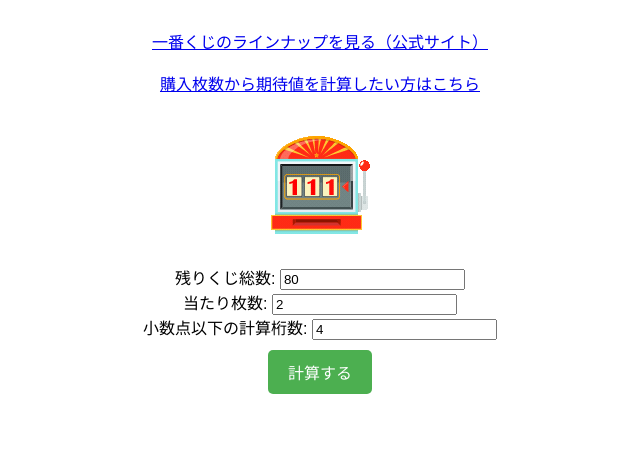
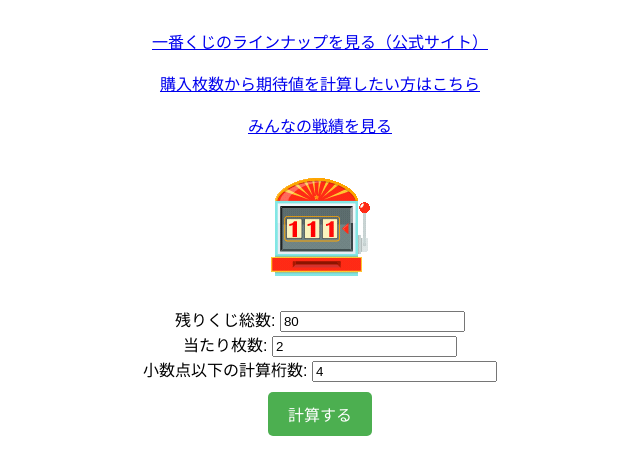
Before and after one commit to YK-313/WebKuziApp, a plain HTML site: page kuzigyakusan.html in a window 1280 px wide. Shown: the part 153-628 px from the top of the page, without its empty margins (320-960 px from the left). Drawn offline with nearby package versions, Linux system fonts and the light colour scheme.

Commit message:
リンク追加

```diff
--- a/kuzigyakusan.html
+++ b/kuzigyakusan.html
@@ -32,7 +32,8 @@
         <a href="https://1kuji.com/products" target="_blank" rel="noopener noreferrer">
             一番くじのラインナップを見る（公式サイト）
         </a><br><br>
-        <a href="index.html">購入枚数から期待値を計算したい方はこちら</a>
+        <a href="index.html">購入枚数から期待値を計算したい方はこちら</a><br><br>
+        <a href="history.html" class="btn" style="margin-top: 10px;">みんなの戦績を見る</a>
     </p>
 
      <!-- アニメーション画像 (imagesフォルダを作成して配置してください) -->
```
